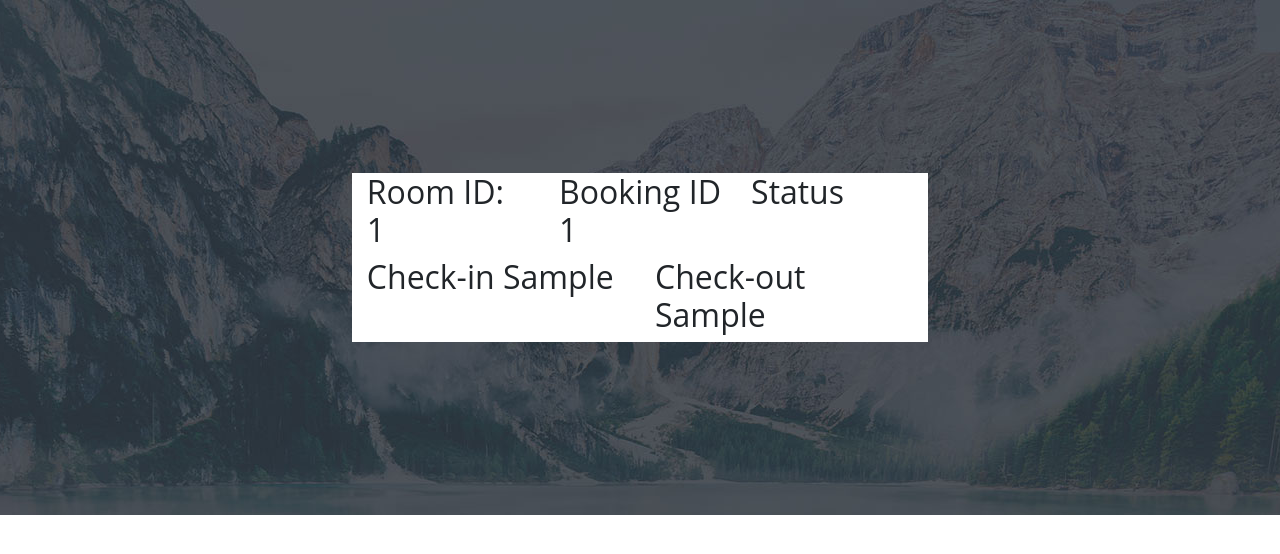
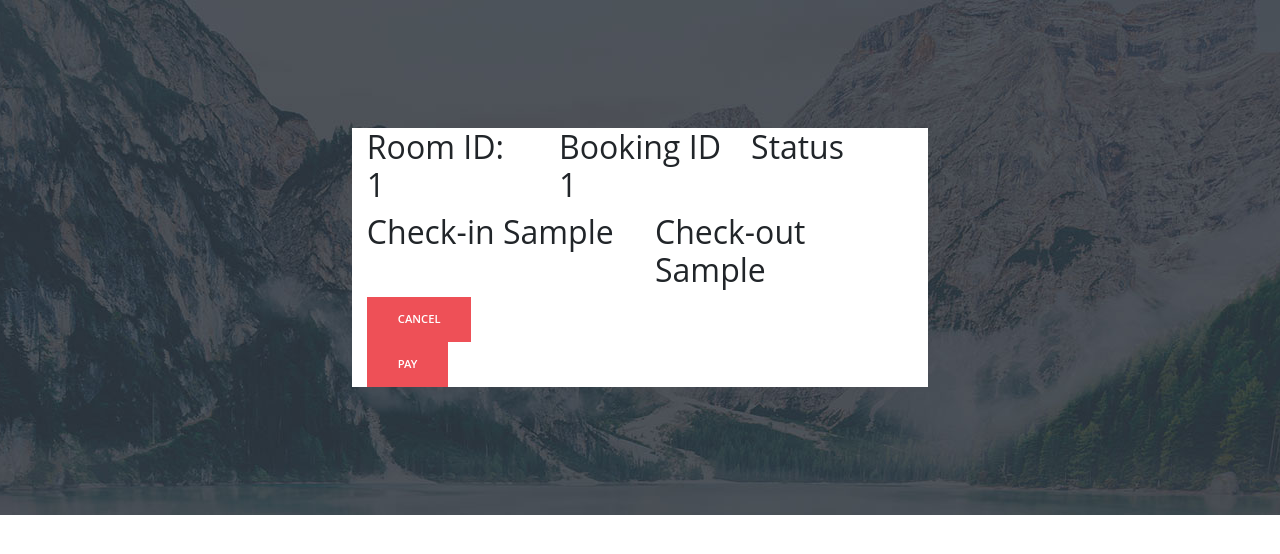
Before and after one commit to quangtruong9/web, a Flask app: template booking/templates/user.html in a window 1280 px wide. Shown: the part 119-673 px from the top of the page. Run offline with Flask 2, Linux system fonts and the light colour scheme; the template is opened without the code that fills it: most values are stand-ins (such as "Sample title", 1, 10 or a date in 2020); some libraries are stand-ins or nearby versions.

Commit message:
add feature

```diff
--- a/booking/templates/user.html
+++ b/booking/templates/user.html
@@ -79,7 +79,7 @@ http://www.tooplate.com/view/2095-level
                     </div>
                     <div class="col">
                         <h2>
-                             Booking ID {{booking.id}}
+                             Booking ID {{booking.booking_id}}
                         </h2>
                     </div>
                     <div class="col">
@@ -100,6 +100,11 @@ http://www.tooplate.com/view/2095-level
                         </h2>
                     </div>
                 </div>
+                <form action="{{url_for('cancel',email=booking.email)}} method="get">
+                    <button type="submit" class="btn btn-primary">Cancel</button>
+                </form>
+
+                <button type="submit" class="btn btn-primary">Pay</button>
             </div>
         </div>
     </div>
```
